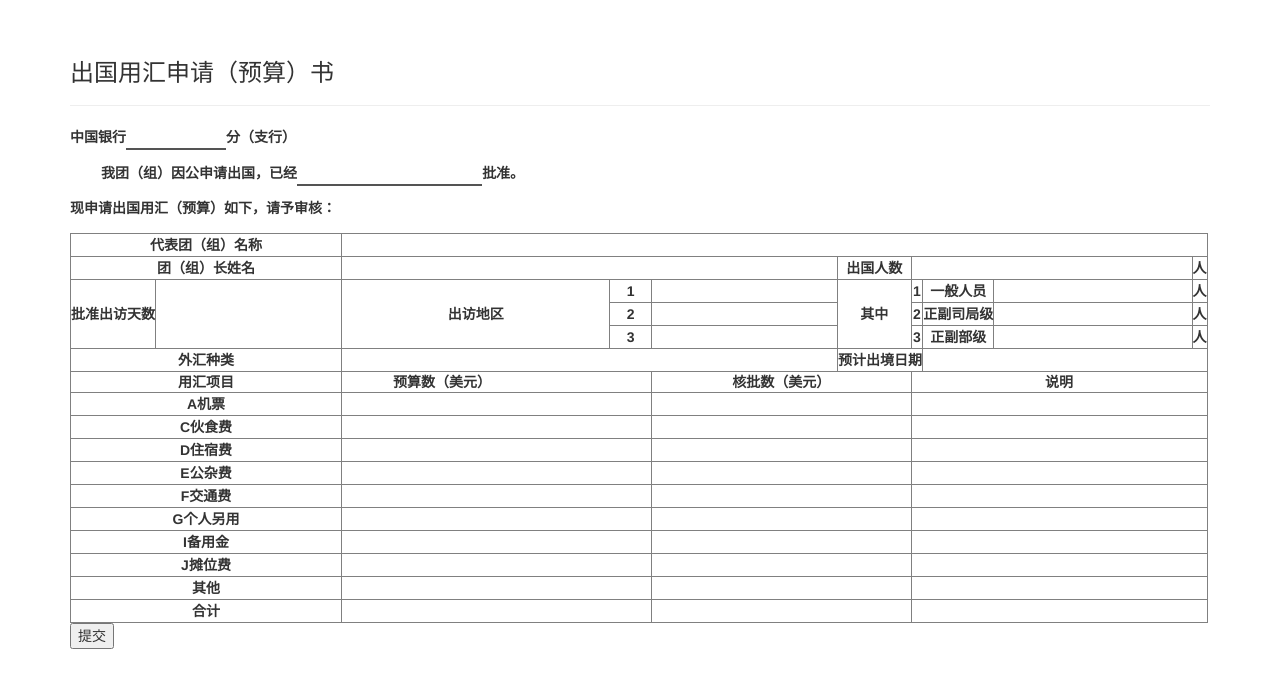
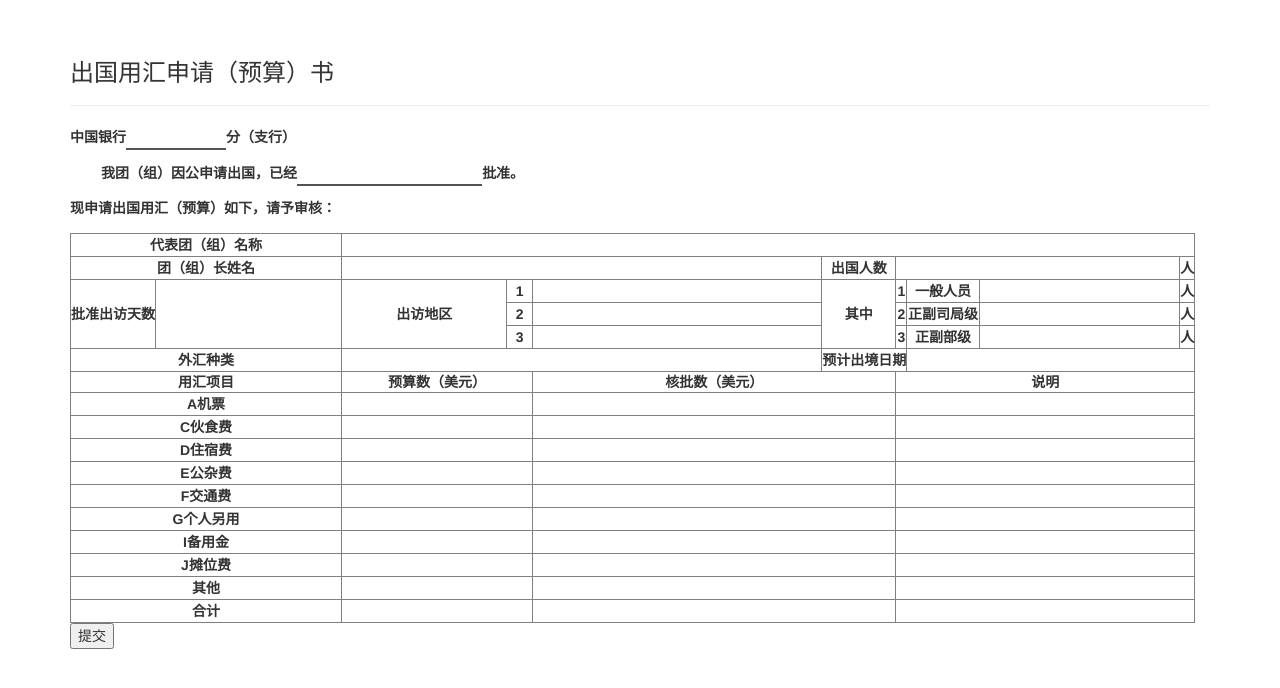
Before and after one commit to butter007/travelabord, a Python web app: template app/templates/add.html in a window 1280 px wide. Shown: the part 52-740 px from the top of the page. Run offline with Jinja, Linux system fonts and the light colour scheme; the template is opened without the code that fills it, so the values that code supplies are empty; some libraries are stand-ins or nearby versions.

Commit message:
add页面表格输入框尺寸调整完

```diff
--- a/app/templates/add.html
+++ b/app/templates/add.html
@@ -44,7 +44,7 @@
             <td rowspan="3" colspan="1"><input name="days" class="gridinput" style="height: 66px"></td>
             <th rowspan="3" colspan="1">出访地区</th>
             <th>1</th>
-            <td><input name="area1" class="gridinput"></td>
+            <td><input name="area1" class="gridinput" style="width:275px;"></td>
             <th rowspan="3" colspan="1">其中</th>
             <th>1</th>
             <th>一般人员</th>
@@ -53,7 +53,7 @@
         </tr>
         <tr>
             <th>2</th>
-            <td><input name="area2" class="gridinput"></td>
+            <td><input name="area2" class="gridinput" style="width:275px;"></td>
             <th>2</th>
             <th>正副司局级</th>
             <td><input name="leve2" class="gridinput" style="width:196px;"></td>
@@ -61,7 +61,7 @@
         </tr>
         <tr>
             <th>3</th>
-            <td><input name="area2" class="gridinput"></td>
+            <td><input name="area3" class="gridinput" style="width:275px;"></td>
             <th>3</th>
             <th>正副部级</th>
             <td><input name="level3" class="gridinput" style="width:196px;"></td>
@@ -69,83 +69,83 @@
         </tr>
         <tr>
             <th colspan="2">外汇种类</th>
-            <td colspan="3"><input name="cashtype" class="gridinput"></td>
+            <td colspan="3"><input name="cashtype" class="gridinput" style="width:468px;"></td>
             <th colspan="2">预计出境日期</th>
-            <th colspan="3"><input name="expectdate" class="gridinput"></th>
+            <th colspan="3"><input name="expectdate" class="gridinput" style="width:284px;"></th>
         </tr>
         <tr>
             <th colspan="2">用汇项目</th>
-            <th colspan="2">预算数（美元）&nbsp;&nbsp;&nbsp;&nbsp;&nbsp;&nbsp;&nbsp;&nbsp;&nbsp;&nbsp;&nbsp;&nbsp;&nbsp;&nbsp;&nbsp;&nbsp;&nbsp;&nbsp;&nbsp;&nbsp;&nbsp;&nbsp;&nbsp;&nbsp;&nbsp;&nbsp;&nbsp;&nbsp;</th>
+            <th colspan="2">预算数（美元）</th>
             <th colspan="2">核批数（美元）</th>
             <th colspan="4">说明</th>
         </tr>
         <tr>
             <th colspan="2">A机票</th>
-            <th colspan="2"><input name="fee12" class="gridinput" width="300px">&nbsp;&nbsp;&nbsp;&nbsp;&nbsp;&nbsp;&nbsp;&nbsp;&nbsp;&nbsp;&nbsp;&nbsp;&nbsp;&nbsp;&nbsp;&nbsp;&nbsp;&nbsp;&nbsp;&nbsp;&nbsp;&nbsp;&nbsp;&nbsp;&nbsp;&nbsp;&nbsp;&nbsp;</th>
-            <th colspan="2"><input name="fee13" class="gridinput"></th>
-            <th colspan="4"><input name="fee14" class="gridinput"></th>
+            <td colspan="2"><input name="fee12" class="gridinput" style="width:190px;"></td>
+            <td colspan="2"><input name="fee13" class="gridinput" style="width:348px;"></td>
+            <td colspan="4"><input name="fee14" class="gridinput" style="width:298px;"></td>
         </tr>
         <tr>
             <th colspan="2">C伙食费</th>
-            <th colspan="2"><input name="fee22" class="gridinput">&nbsp;&nbsp;&nbsp;&nbsp;&nbsp;&nbsp;&nbsp;&nbsp;&nbsp;&nbsp;&nbsp;&nbsp;&nbsp;&nbsp;&nbsp;&nbsp;&nbsp;&nbsp;&nbsp;&nbsp;&nbsp;&nbsp;&nbsp;&nbsp;&nbsp;&nbsp;&nbsp;&nbsp;</th>
-            <th colspan="2"><input name="fee23" class="gridinput"></th>
-            <th colspan="4"><input name="fee24" class="gridinput"></th>
+            <td colspan="2"><input name="fee22" class="gridinput" style="width:190px;"></td>
+            <td colspan="2"><input name="fee23" class="gridinput" style="width:348px;"></td>
+            <td colspan="4"><input name="fee24" class="gridinput" style="width:298px;"></td>
         </tr>
 
         <tr>
             <th colspan="2">D住宿费</th>
-            <th colspan="2"><input name="fee32" class="gridinput">&nbsp;&nbsp;&nbsp;&nbsp;&nbsp;&nbsp;&nbsp;&nbsp;&nbsp;&nbsp;&nbsp;&nbsp;&nbsp;&nbsp;&nbsp;&nbsp;&nbsp;&nbsp;&nbsp;&nbsp;&nbsp;&nbsp;&nbsp;&nbsp;&nbsp;&nbsp;&nbsp;&nbsp;</th>
-            <th colspan="2"><input name="fee33" class="gridinput"></th>
-            <th colspan="4"><input name="fee34" class="gridinput"></th>
+            <td colspan="2"><input name="fee32" class="gridinput" style="width:190px;"></td>
+            <td colspan="2"><input name="fee33" class="gridinput" style="width:348px;"></td>
+            <td colspan="4"><input name="fee34" class="gridinput" style="width:298px;"></td>
         </tr>
 
         <tr>
             <th colspan="2">E公杂费</th>
-            <th colspan="2"><input name="fee42" class="gridinput">&nbsp;&nbsp;&nbsp;&nbsp;&nbsp;&nbsp;&nbsp;&nbsp;&nbsp;&nbsp;&nbsp;&nbsp;&nbsp;&nbsp;&nbsp;&nbsp;&nbsp;&nbsp;&nbsp;&nbsp;&nbsp;&nbsp;&nbsp;&nbsp;&nbsp;&nbsp;&nbsp;</th>
-            <th colspan="2"><input name="fee43" class="gridinput"></th>
-            <th colspan="4"><input name="fee44" class="gridinput"></th>
+            <td colspan="2"><input name="fee42" class="gridinput" style="width:190px;"></td>
+            <td colspan="2"><input name="fee43" class="gridinput" style="width:348px;"></td>
+            <td colspan="4"><input name="fee44" class="gridinput" style="width:298px;"></td>
         </tr>
 
         <tr>
             <th colspan="2">F交通费</th>
-            <th colspan="2"><input name="fee52" class="gridinput">&nbsp;&nbsp;&nbsp;&nbsp;&nbsp;&nbsp;&nbsp;&nbsp;&nbsp;&nbsp;&nbsp;&nbsp;&nbsp;&nbsp;&nbsp;&nbsp;&nbsp;&nbsp;&nbsp;&nbsp;&nbsp;&nbsp;&nbsp;&nbsp;&nbsp;&nbsp;&nbsp;&nbsp;</th>
-            <th colspan="2"><input name="fee53" class="gridinput"></th>
-            <th colspan="4"><input name="fee54" class="gridinput"></th>
+            <td colspan="2"><input name="fee52" class="gridinput" style="width:190px;"></td>
+            <td colspan="2"><input name="fee53" class="gridinput" style="width:348px;"></td>
+            <td colspan="4"><input name="fee54" class="gridinput" style="width:298px;"></td>
         </tr>
 
         <tr>
             <th colspan="2">G个人另用</th>
-            <th colspan="2"><input name="fee62" class="gridinput">&nbsp;&nbsp;&nbsp;&nbsp;&nbsp;&nbsp;&nbsp;&nbsp;&nbsp;&nbsp;&nbsp;&nbsp;&nbsp;&nbsp;&nbsp;&nbsp;&nbsp;&nbsp;&nbsp;&nbsp;&nbsp;&nbsp;&nbsp;&nbsp;&nbsp;&nbsp;&nbsp;&nbsp;</th>
-            <th colspan="2"><input name="fee63" class="gridinput"></th>
-            <th colspan="4"><input name="fee64" class="gridinput"></th>
+            <td colspan="2"><input name="fee62" class="gridinput" style="width:190px;"></td>
+            <td colspan="2"><input name="fee63" class="gridinput" style="width:348px;"></td>
+            <td colspan="4"><input name="fee64" class="gridinput" style="width:298px;"></td>
         </tr>
 
          <tr>
             <th colspan="2">I备用金</th>
-            <th colspan="2"><input name="fee72" class="gridinput">&nbsp;&nbsp;&nbsp;&nbsp;&nbsp;&nbsp;&nbsp;&nbsp;&nbsp;&nbsp;&nbsp;&nbsp;&nbsp;&nbsp;&nbsp;&nbsp;&nbsp;&nbsp;&nbsp;&nbsp;&nbsp;&nbsp;&nbsp;&nbsp;&nbsp;&nbsp;&nbsp;&nbsp;</th>
-            <th colspan="2"><input name="fee73" class="gridinput"></th>
-            <th colspan="4"><input name="fee74" class="gridinput"></th>
+            <td colspan="2"><input name="fee72" class="gridinput" style="width:190px;"></td>
+            <td colspan="2"><input name="fee73" class="gridinput" style="width:348px;"></td>
+            <td colspan="4"><input name="fee74" class="gridinput" style="width:298px;"></td>
         </tr>
 
         <tr>
             <th colspan="2">J摊位费</th>
-            <th colspan="2"><input name="fee82" class="gridinput">&nbsp;&nbsp;&nbsp;&nbsp;&nbsp;&nbsp;&nbsp;&nbsp;&nbsp;&nbsp;&nbsp;&nbsp;&nbsp;&nbsp;&nbsp;&nbsp;&nbsp;&nbsp;&nbsp;&nbsp;&nbsp;&nbsp;&nbsp;&nbsp;&nbsp;&nbsp;&nbsp;&nbsp;</th>
-            <th colspan="2"><input name="fee83" class="gridinput"></th>
-            <th colspan="4"><input name="fee84" class="gridinput"></th>
+            <td colspan="2"><input name="fee82" class="gridinput" style="width:190px;"></td>
+            <td colspan="2"><input name="fee83" class="gridinput" style="width:348px;"></td>
+            <td colspan="4"><input name="fee84" class="gridinput" style="width:298px;"></td>
         </tr>
 
         <tr>
             <th colspan="2">其他</th>
-            <th colspan="2"><input name="fee92" class="gridinput">&nbsp;&nbsp;&nbsp;&nbsp;&nbsp;&nbsp;&nbsp;&nbsp;&nbsp;&nbsp;&nbsp;&nbsp;&nbsp;&nbsp;&nbsp;&nbsp;&nbsp;&nbsp;&nbsp;&nbsp;&nbsp;&nbsp;&nbsp;&nbsp;&nbsp;&nbsp;&nbsp;&nbsp;</th>
-            <th colspan="2"><input name="fee93" class="gridinput"></th>
-            <th colspan="4"><input name="fee94" class="gridinput"></th>
+            <td colspan="2"><input name="fee92" class="gridinput" style="width:190px;"></td>
+            <td colspan="2"><input name="fee93" class="gridinput" style="width:348px;"></td>
+            <td colspan="4"><input name="fee94" class="gridinput" style="width:298px;"></td>
         </tr>
 
         <tr>
             <th colspan="2">合计</th>
-            <th colspan="2"><input name="fee102" class="gridinput">&nbsp;&nbsp;&nbsp;&nbsp;&nbsp;&nbsp;&nbsp;&nbsp;&nbsp;&nbsp;&nbsp;&nbsp;&nbsp;&nbsp;&nbsp;&nbsp;&nbsp;&nbsp;&nbsp;&nbsp;&nbsp;&nbsp;&nbsp;&nbsp;&nbsp;&nbsp;&nbsp;&nbsp;</th>
-            <th colspan="2"><input name="fee103" class="gridinput"></th>
-            <th colspan="4"><input name="fee104" class="gridinput"></th>
+            <td colspan="2"><input name="fee102" class="gridinput" style="width:190px;"></td>
+            <td colspan="2"><input name="fee103" class="gridinput" style="width:348px;"></td>
+            <td colspan="4"><input name="fee104" class="gridinput" style="width:298px;"></td>
         </tr>
     </table>
     </div>
```
Also changed, not shown: 1 other file.
